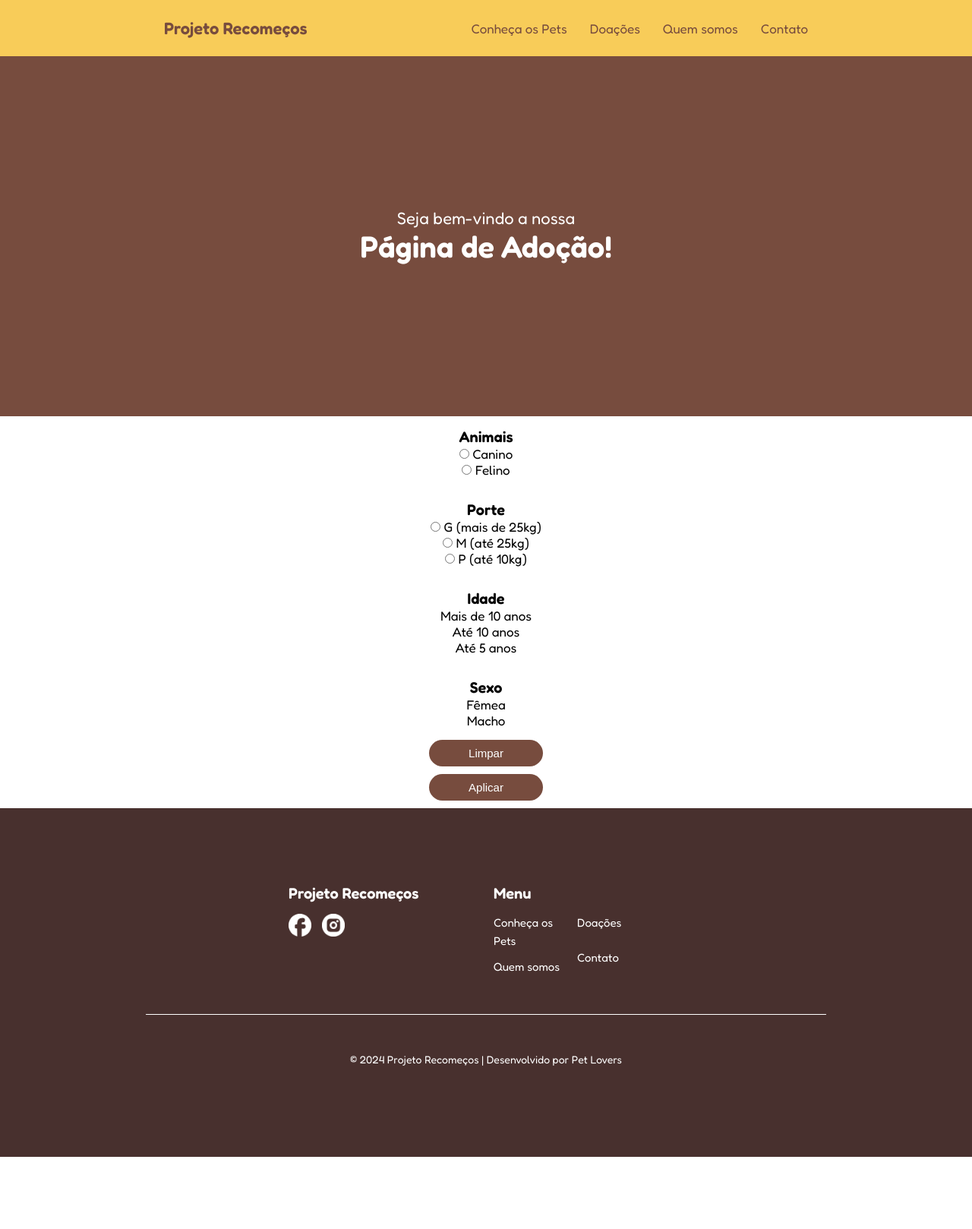
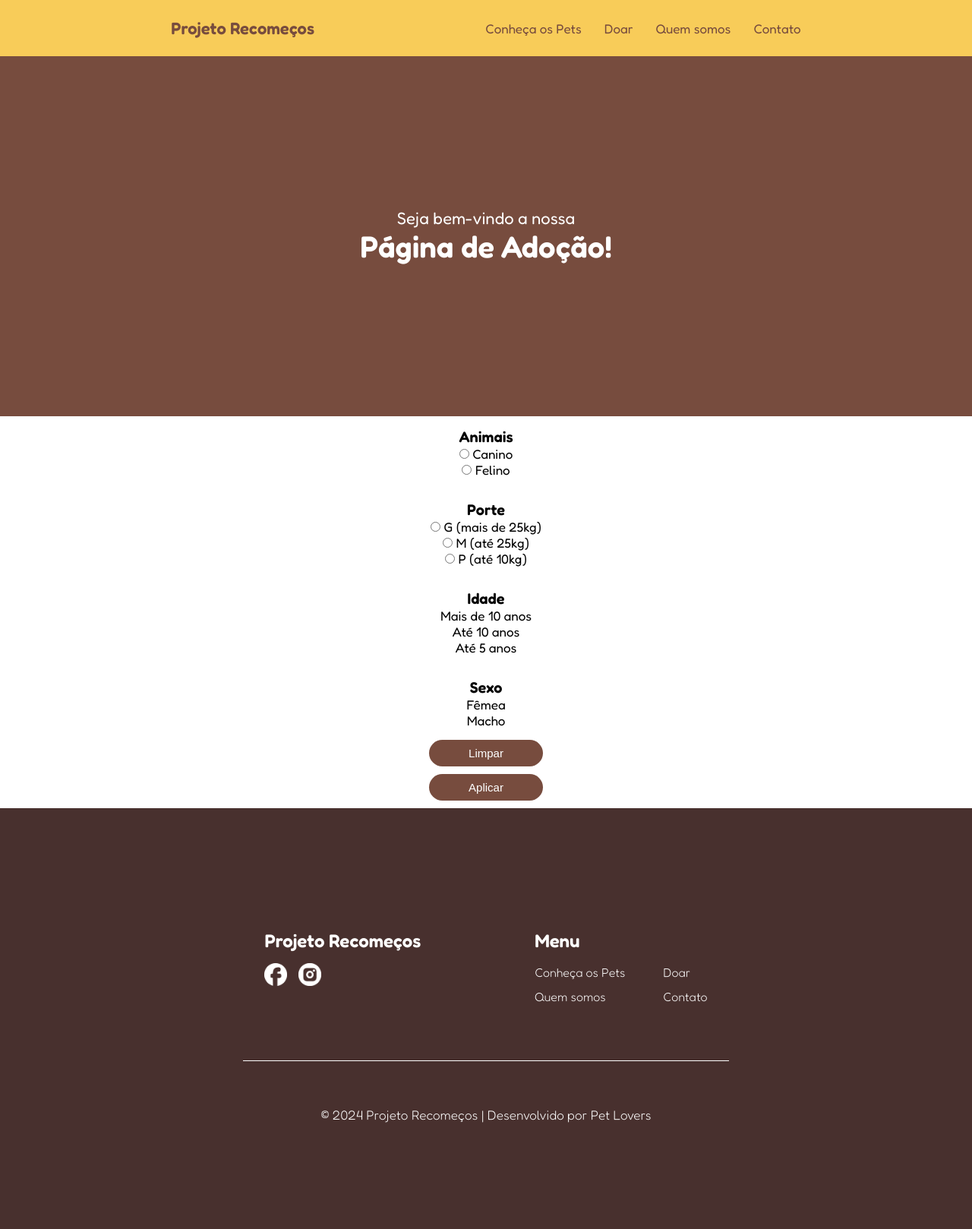
Before and after one commit to ThiagoRAlmeida2/ProjetoONG, a PHP site: page /pets.php in a window 1280 px wide. Shown: the whole page at 76% size. Before the commit the page ends 1523 px from the top, so only its background shows below. Run offline with PHP 8.4, Linux system fonts and the light colour scheme.

Commit message:
header e footer prontos, com os links funcionando e estilizados

```diff
--- a/src/Componentes/footer.php
+++ b/src/Componentes/footer.php
@@ -10,36 +10,51 @@
 
     <body>
         <footer>
-            <section>
-                <div>
+            <section class="footer-info">
+                <div class="footer-social">
                     <h2>Projeto Recomeços</h2>
 
-                    <img src="./assets/images/icon facebook.png" alt="ícone do facebook.">
-                    <img src="./assets/images/icon instagram.png" alt="ícone do instagram.">
+                    <a href="https://www.facebook.com" target="_blank">
+                        <img src="./assets/images/icon facebook.png" alt="ícone do facebook.">
+                    </a>
+
+                    <a href="https://www.instagram.com" target="_blank">
+                        <img src="./assets/images/icon instagram.png" alt="ícone do instagram.">
+                    </a>
                 </div>
 
-                <div>
-                    <h2>Menu</h2>
+                <div class="footer-menu">
+                    <div>
+                        <h2>Menu</h2>
+                    </div>
 
                     <div>
                         <ul>
-                            <li onclick="pets()">Conheça os Pets</li>
+                            <a href="../pets.php">
+                                <li>Conheça os Pets</li>
+                            </a>
 
-                            <li onclick="quemSomos()">Quem somos</li>
+                            <a href="../quemSomos.php">
+                                <li>Quem somos</li>
+                            </a>
                         </ul>
 
                         <ul>
-                            <li onclick="doacao()">Doações</li>
+                            <a href="../doar.php">
+                                <li>Doar</li>
+                            </a>
 
-                            <li onclick="contatos()"> Contato</li>
+                            <a href="../contato.php">
+                                <li> Contato</li>
+                            </a>
                         </ul>
                     </div>
                 </div>
             </section>
 
-            <hr>
+            <hr class="footer-line">
 
-            <section>
+            <section class="footer-copy">
                 <p>&copy; 2024 Projeto Recomeços | Desenvolvido por Pet Lovers</p>
             </section>
         </footer>
--- a/src/Componentes/header.php
+++ b/src/Componentes/header.php
@@ -13,38 +13,32 @@
     </head>
 
     <body>
+
         <header>
-            <h2 onclick="home()">Projeto Recomeços</h2>
+            <a href="../home.php">
+                <h2>Projeto Recomeços</h2>
+            </a>
 
             <nav class="toolbar-actions">
                 <ul>
-                    <li onclick="pets()">Conheça os Pets</li>
+                    <a href="../pets.php">
+                        <li>Conheça os Pets</li>
+                    </a>
 
-                    <li onclick="doacao()">Doações</li>
+                    <a href="../doar.php">
+                        <li>Doar</li>
+                    </a>
 
-                    <li onclick="quemSomos()">Quem somos</li>
+                    <a href="../quemSomos.php">
+                        <li>Quem somos</li>
+                    </a>
 
-                    <li onclick="contatos()"> Contato</li>
+                    <a href="../contato.php">
+                        <li>Contato</li>
+                    </a>
                 </ul>
             </nav>
         </header>
 
-        <script>
-            function home(){
-                window.location.href="home.php";
-            }
-            function doacao(){
-                window.location.href="pets.php";
-            }
-            function quemSomos(){
-                window.location.href="doacao.php";
-            }
-            function quemSomos(){
-                window.location.href="quemSomos.php";
-            }
-            function doacao(){
-                window.location.href="contatos.php";
-            }
-        </script>
     </body>
 </html>
--- /dev/null
+++ b/src/contato.php
@@ -0,0 +1 @@
+contatos
--- a/src/css/footer.css
+++ b/src/css/footer.css
@@ -6,8 +6,9 @@ footer {
     justify-items: center;
     justify-content: center;
 
-    padding: 100px 0;
+    padding: 160px 0 120px 0;
     margin: 0;
+
     top: 100%;
     bottom: 0;
     width: 100%;
@@ -17,84 +18,89 @@ footer section {
     display: flex;
     justify-content: center;
     flex-wrap: wrap;
-    gap: 20px;
+    gap: 150px;
 }
 
-footer section div {
-    width: 250px;
-    padding: 0;
+/* SEÇÃO DE INFORMAÇÕES NO FOOTER */
+.footer-info div {
+    width: fit-content;
 }
 
-footer section div:last-child {
-    display: flex;
-    flex-wrap: wrap;
-}
-
-footer section div h2 {
+.footer-info h2 {
     padding: 0;
     margin-bottom: 15px;
 
-    font-size: 20px;
+    font-size: 24px;
     font-weight: 600;
 }
 
-footer section div div ul {
+/* DIV DE REDES SOCIAIS NO FOOTER */
+.footer-social img {
+    width: 30px;
+    margin-right: 10px;
+    cursor: pointer;
+}
+
+.footer-social img:hover {
+    filter: brightness(0.75);
+    transition: 0.15s;
+    transform: scale(0.95);
+}
+
+/* DIV DE MENU NO FOOTER */
+.footer-menu div {
     display: flex;
     flex-wrap: wrap;
-    gap: 10px;
-
-    list-style: none;
-    margin-right: 10px;
-    width: 40%;
+    gap: 50px;
 }
 
-footer section div ul li {
-    display: flex;
+.footer-menu div ul {
+    list-style: none;
 }
 
-footer section div ul li:hover {
-    opacity: 0.8;
-}
-
-footer section div p, footer section div li {
+.footer-menu div ul li {
     color: #fff;
 
-    font-size: 15px;
-    font-weight: 400;
+    width:fit-content;
+    display: flex;
+    flex-direction: column;
+    flex-wrap: wrap;
+    padding-bottom: 6px;
+
+    font-size: 16px;
+    font-weight: 300;
     line-height: 1.6;
 
     cursor: pointer;
 }
 
-footer section div img {
-    width: 30px;
-    margin-right: 10px;
-    cursor: pointer;
+.footer-menu div ul li:hover {
+    filter: brightness(0.75);
+    transition: 0.15s;
+    transform: scale(1.05);
 }
 
-footer section div img:hover {
-    opacity: 0.8;
-}
-
-footer hr {
+/* LINHA DIVISÓRIA ENTRE OS LINKS E O COPY */
+.footer-line {
     border: none;
     border-top: 1px solid #fff;
 
     display: flex;
     flex-direction: column;
 
-    width: 70%;
-    margin: 50px auto 30px auto;
+    width: 50%;
+    margin: 65px auto 40px auto;
 }
 
-footer section:last-child {
+/* SEÇÃO DE DIREITOS AUTORAIS */
+.footer-copy {
     color: #fff;
 
     text-align: center;
     padding: 20px 0;
 }
 
-footer section:last-child p {
-    margin: 0;
-    font-size: 14px;
+.footer-copy p {
+    font-size: 17px;
+    font-weight: 300;
 }
--- a/src/css/header.css
+++ b/src/css/header.css
@@ -47,6 +47,6 @@ nav ul li {
 
 nav ul li:hover {
     transform:scale(1.05);
-    transition: 0.25s;
+    transition: 0.15s;
     opacity: 0.8;
 }
--- a/src/css/resets.css
+++ b/src/css/resets.css
@@ -13,3 +13,7 @@ body {
     justify-content: center;
     align-items: center;
 }
+
+a {
+    text-decoration: none;
+}
--- a/src/pets.php
+++ b/src/pets.php
@@ -14,21 +14,8 @@
     </head>
 
     <body>
-        <header>
-            <h2 onclick="home()">Projeto Recomeços</h2>
 
-            <nav class="toolbar-actions">
-                <ul>
-                    <li onclick="pets()">Conheça os Pets</li>
-
-                    <li onclick="doacao()">Doações</li>
-
-                    <li onclick="quemSomos()">Quem somos</li>
-
-                    <li onclick="contatos()"> Contato</li>
-                </ul>
-            </nav>
-        </header>
+    <?php include 'Componentes/header.php'; ?>
 
         <main>
             <div class="conteiner" id="bemVindo">
```
Also changed, not shown: src/doar.php (renamed from src/doe.php).
